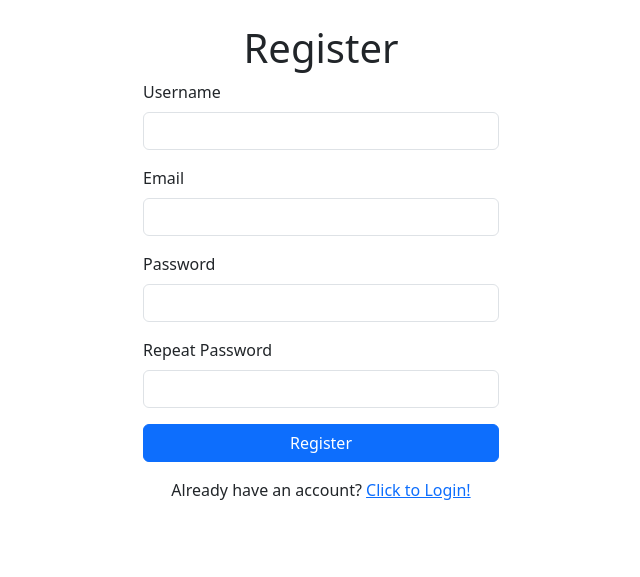
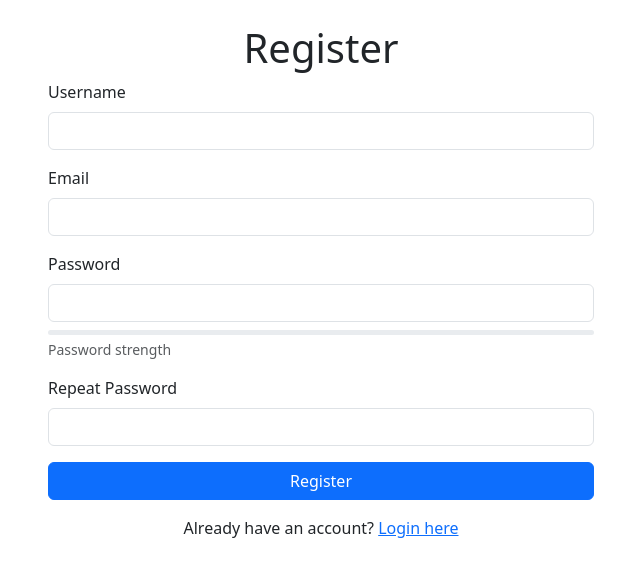
Before and after one commit to ernestgwilsonii/Soundboard, a Flask app: page /auth/register in a window 1280 px wide. Shown: the part 56-633 px from the top of the page, without its empty margins (319-959 px from the left). Run offline with Flask 3, Linux system fonts and the light colour scheme; data comes from the database, SQL or seed files in the repository; some libraries are stand-ins or nearby versions.

Commit message:
feat(ui): implement real-time form validation and availability checks

```diff
--- a/app/auth/routes.py
+++ b/app/auth/routes.py
@@ -130,6 +130,21 @@ def unread_notifications_count():
         'created_at': str(n.created_at)
     } for n in unread[:5]]
     return jsonify({'count': len(unread), 'notifications': data})
+
+@bp.route('/check-availability')
+def check_availability():
+    from app.models import User
+    username = request.args.get('username')
+    email = request.args.get('email')
+
+    if username:
+        user = User.get_by_username(username)
+        return jsonify({'available': user is None})
+    if email:
+        user = User.get_by_email(email)
+        return jsonify({'available': user is None})
+
+    return jsonify({'error': 'No field provided'}), 400
 
 @bp.route('/reset_password_request', methods=['GET', 'POST'])
 def reset_password_request():
--- /dev/null
+++ b/app/static/js/form_validator.js
@@ -0,0 +1,120 @@
+/**
+ * Real-Time Form Validator for Soundboard Website
+ */
+class FormValidator {
+    constructor(formId) {
+        this.form = document.getElementById(formId);
+        if (!this.form) return;
+        this.init();
+    }
+
+    init() {
+        // Find relevant fields
+        this.usernameInput = this.form.querySelector('input[name="username"]');
+        this.emailInput = this.form.querySelector('input[name="email"]');
+        this.passwordInput = this.form.querySelector('input[name="password"]');
+        this.boardNameInput = this.form.querySelector('input[name="name"]');
+
+        if (this.usernameInput) {
+            this.usernameInput.addEventListener('input', (e) => this.checkAvailability('username', e.target.value));
+        }
+        if (this.emailInput) {
+            this.emailInput.addEventListener('input', (e) => this.checkAvailability('email', e.target.value));
+        }
+        if (this.passwordInput) {
+            this.setupPasswordMeter();
+        }
+        if (this.boardNameInput) {
+            this.boardNameInput.addEventListener('input', (e) => this.checkBoardAvailability(e.target.value));
+        }
+    }
+
+    async checkBoardAvailability(value) {
+        if (!value || value.length < 2) return;
+        try {
+            const response = await fetch(`/soundboard/check-name?name=${encodeURIComponent(value)}`);
+            const data = await response.json();
+            this.setFieldStatus(this.boardNameInput, data.available);
+        } catch (err) {
+            console.error("Board name check failed:", err);
+        }
+    }
+
+    async checkAvailability(field, value) {
+        if (!value || value.length < 3) return;
+
+        const parent = this.usernameInput.parentElement;
+        try {
+            const response = await fetch(`/auth/check-availability?${field}=${encodeURIComponent(value)}`);
+            const data = await response.json();
+
+            this.setFieldStatus(field === 'username' ? this.usernameInput : this.emailInput, data.available);
+        } catch (err) {
+            console.error("Availability check failed:", err);
+        }
+    }
+
+    setFieldStatus(input, isAvailable) {
+        if (isAvailable) {
+            input.classList.remove('is-invalid');
+            input.classList.add('is-valid');
+        } else {
+            input.classList.remove('is-valid');
+            input.classList.add('is-invalid');
+        }
+    }
+
+    setupPasswordMeter() {
+        const meterContainer = document.createElement('div');
+        meterContainer.className = 'progress mt-2';
+        meterContainer.style.height = '5px';
+        meterContainer.innerHTML = '<div id="password-strength-bar" class="progress-bar" role="progressbar" style="width: 0%"></div>';
+
+        const text = document.createElement('div');
+        text.id = 'password-strength-text';
+        text.className = 'small text-muted mt-1';
+        text.textContent = 'Password strength';
+
+        this.passwordInput.parentElement.appendChild(meterContainer);
+        this.passwordInput.parentElement.appendChild(text);
+
+        this.passwordInput.addEventListener('input', (e) => {
+            const strength = this.calculatePasswordStrength(e.target.value);
+            const bar = document.getElementById('password-strength-bar');
+            const label = document.getElementById('password-strength-text');
+
+            const levels = [
+                { width: '25%', color: 'bg-danger', text: 'Weak' },
+                { width: '50%', color: 'bg-warning', text: 'Fair' },
+                { width: '75%', color: 'bg-info', text: 'Good' },
+                { width: '100%', color: 'bg-success', text: 'Strong' }
+            ];
+
+            if (e.target.value.length === 0) {
+                bar.style.width = '0%';
+                label.textContent = 'Password strength';
+                return;
+            }
+
+            const level = levels[Math.min(strength, 3)];
+            bar.style.width = level.width;
+            bar.className = 'progress-bar ' + level.color;
+            label.textContent = 'Strength: ' + level.text;
+        });
+    }
+
+    calculatePasswordStrength(password) {
+        let score = 0;
+        if (password.length > 6) score++;
+        if (password.length > 10) score++;
+        if (/[A-Z]/.test(password)) score++;
+        if (/[0-9]/.test(password)) score++;
+        if (/[^A-Za-z0-9]/.test(password)) score++;
+        return Math.floor(score / 1.5); // Normalize to 0-3
+    }
+}
+
+document.addEventListener('DOMContentLoaded', () => {
+    // Initialize on Signup form
+    new FormValidator('signup-form');
+});
--- a/templates/auth/signup.html
+++ b/templates/auth/signup.html
@@ -2,9 +2,9 @@
 
 {% block content %}
 <div class="row justify-content-center">
-    <div class="col-md-4">
+    <div class="col-md-6">
         <h1 class="text-center">Register</h1>
-        <form action="" method="post" novalidate>
+        <form id="signup-form" action="" method="post" novalidate>
             {{ form.hidden_tag() }}
             <div class="mb-3">
                 {{ form.username.label(class="form-label") }}
@@ -38,7 +38,11 @@
                 {{ form.submit(class="btn btn-primary") }}
             </div>
         </form>
-        <p class="mt-3 text-center">Already have an account? <a href="{{ url_for('auth.login') }}">Click to Login!</a></p>
+        <p class="text-center mt-3">Already have an account? <a href="{{ url_for('auth.login') }}">Login here</a></p>
     </div>
 </div>
 {% endblock %}
+
+{% block scripts %}
+<script src="{{ url_for('static', filename='js/form_validator.js') }}"></script>
+{% endblock %}
```
Also changed, not shown: app/soundboard/routes.py (+14 -0 lines), templates/soundboard/create.html (+10 -1 lines).
